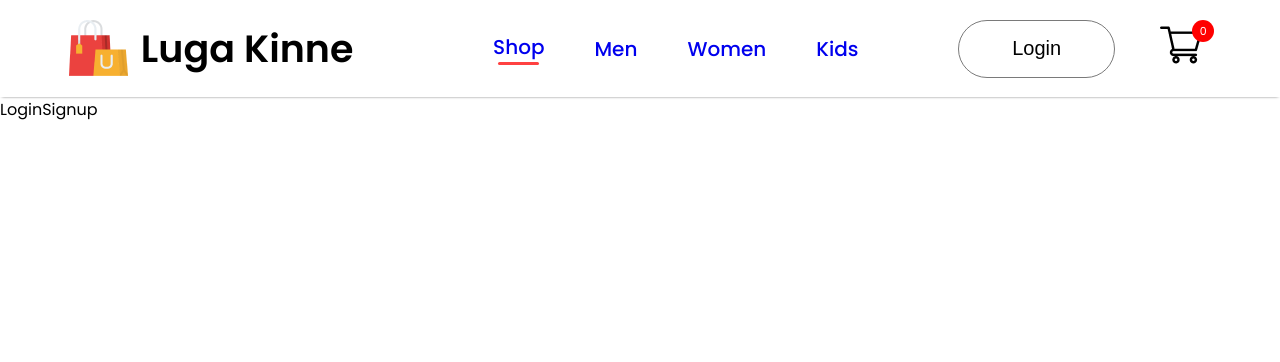
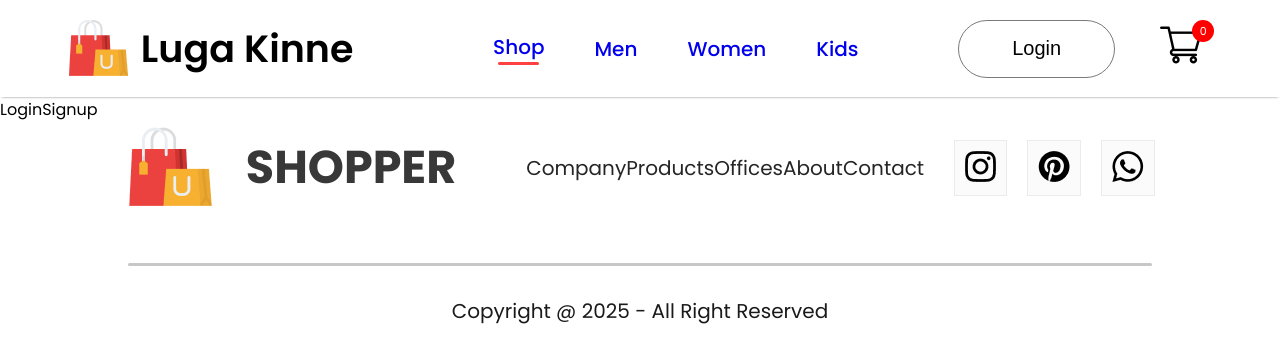
Before and after one commit to mr-prasai2004/LugaKinne, a React (Create React App) app in the folder frontend/: page /Login in a window 1280 px wide. Shown: the top 362 px of the page. Built offline with nearby package versions, Linux system fonts and the light colour scheme.

Commit message:
Added Footer

```diff
--- a/frontend/src/App.js
+++ b/frontend/src/App.js
@@ -7,6 +7,7 @@
 import { ShopCategory } from './Pages/ShopCategory';
 import { Shop } from './Pages/Shop';
 import { Cart } from './Pages/Cart';
+import { Footer } from './Components/Footer/Footer';
 function App(){
   return (
     <div>
@@ -23,6 +24,7 @@
       <Route path='/cart' element={<Cart/>} />
       <Route path='/Login' element={<LoginSignup/>} />
      </Routes>
+     <Footer />
 </BrowserRouter>
     </div>
   );
--- /dev/null
+++ b/frontend/src/Components/Footer/Footer.css
@@ -0,0 +1,58 @@
+.footer{
+    display: flex;
+    flex-direction: column;
+    justify-content: center;
+    align-items: center;
+    gap: 50px;
+
+}
+.footer-logo{
+    display: flex;
+    align-items: center;
+    gap: 30px;
+}
+.footer-logo p{
+    color: #383838;
+    font-size: 46px;
+    font-weight: 700;
+
+}
+.footer-links{
+    display: flex;
+    list-style: none;
+    gap: 5opx;
+    color: #252525;
+    font-size: 20px;
+}
+.footer-links li{
+    cursor: pointer;
+
+}
+.footer-social-icons{
+    display: flex;
+    gap: 20px;
+
+}
+.footer-icons-container{
+    padding: 10px;
+    padding-bottom: 6px;
+    background: #fbfbfb;
+    border: 1px solid #ebebeb;
+}
+.footer-copyright{
+    display: flex;
+    align-items: center;
+    flex-direction: column;
+    gap: 30px;
+    width: 100%;
+    margin-bottom:  30px;
+    color: #1a1a1a;
+    font-size: 20px;
+}
+.footer-copyright hr{
+    width: 80%;
+    border: none;
+    border-radius: 10px;
+    height: 3px;
+    background-color: #c7c7c7;
+}
--- /dev/null
+++ b/frontend/src/Components/Footer/Footer.jsx
@@ -0,0 +1,38 @@
+import React from 'react'
+import './Footer.css'
+import footer_logo from '../Assets/logo_big.png'
+import instragram_icon from '../Assets/instagram_icon.png'
+import pintester_icon from '../Assets/pintester_icon.png'
+import whatsapp_icon from '../Assets/whatsapp_icon.png'
+export const Footer = () => {
+  return (
+    <div className='footer'>
+        <div className="footer-logo">
+            <img src={footer_logo} alt="" />
+            <p>SHOPPER</p>
+            <ul className="footer-links">
+                <li>Company</li>
+                <li>Products</li>
+                <li>Offices</li>
+                <li>About</li>
+                <li>Contact</li>
+            </ul>
+            <div className="footer-social-icons">
+                <div className="footer-icons-container">
+                    <img src={instragram_icon}  alt=""/>
+                </div>
+                <div className="footer-icons-container">
+                    <img src={pintester_icon} alt="" />
+                </div>
+                <div className="footer-icons-container">
+                    <img src={whatsapp_icon} alt=""/>
+                </div>
+            </div>
+        </div>
+        <div className="footer-copyright">
+            <hr />
+            <p>Copyright @ 2025 - All Right Reserved</p>
+        </div>
+    </div>
+  )
+}
```
